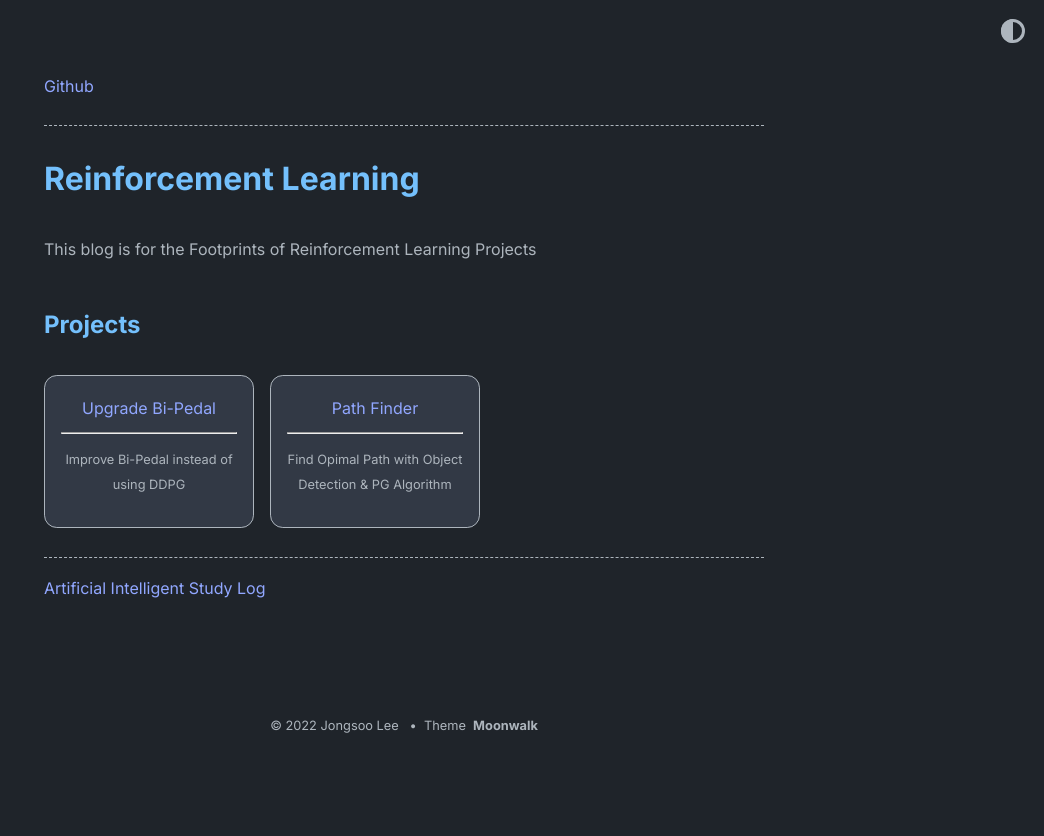
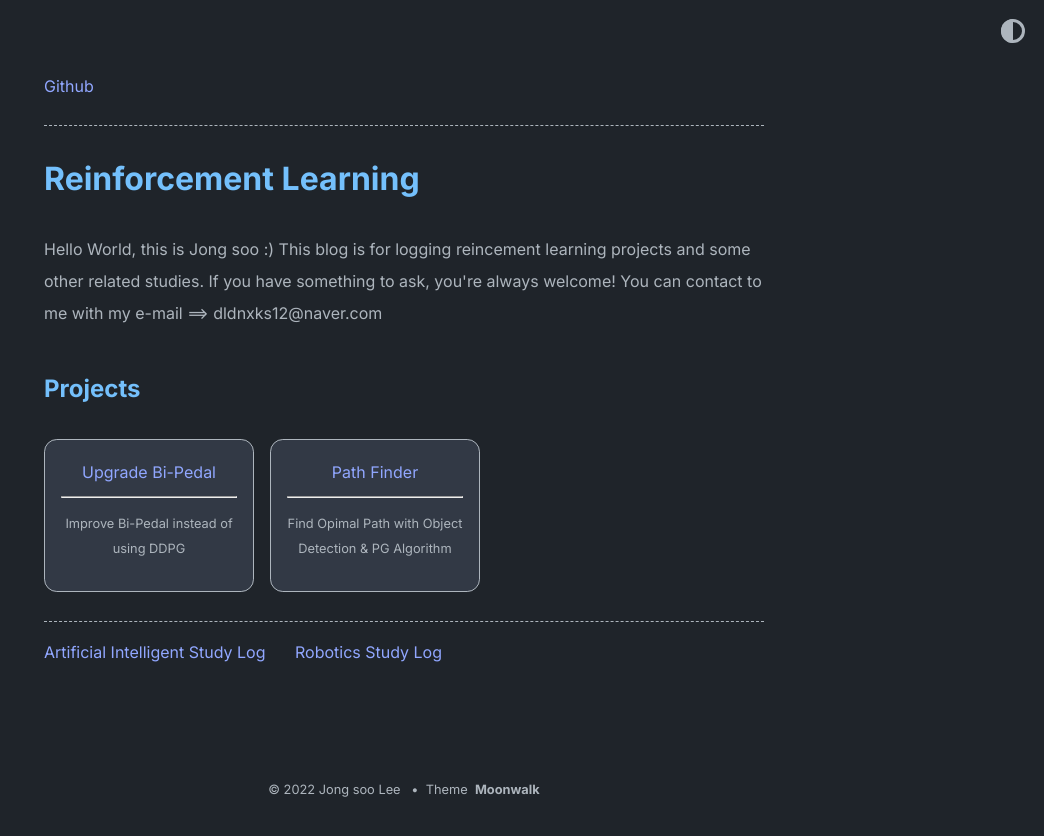
Before and after one commit to dldnxks12/dldnxks12.github.io, a Jekyll site: the page built from index.md, in a window 1280 px wide. Shown: the top 836 px of the page, without its empty margins (236-1280 px from the left). Built offline with Jekyll 4.4.1, drawn with Linux system fonts in a browser that asks for light colours.

Commit message:
Blog edit

```diff
--- a/_config.yml
+++ b/_config.yml
@@ -1,8 +1,13 @@
 title: Reinforcement Learning
-author: Jongsoo Lee
+author: Jong soo Lee
 url: https://dldnxks12.github.io
 description:
- This blog is for the Footprints of Reinforcement Learning Projects
+
+ Hello World, this is Jong soo :)
+
+ This blog is for logging reincement learning projects and some other related studies.
+ If you have something to ask, you're always welcome!
+ You can contact to me with my e-mail ==> dldnxks12@naver.com
 
 
 #theme: moonwalk # if you are using GitHub Pages, change it to remote_theme: abhinavs/moonwalk
@@ -28,7 +33,7 @@ theme_config:
   home:
     title_projects: Projects
 #    title_misc_list: Details
-#    title_blog: Blog
+    title_blog: Study Log
 #    title_old_projects: Old Projects
 
 #soopr:
--- a/_data/home.yml
+++ b/_data/home.yml
@@ -40,6 +40,10 @@ footer_entries:
   - title: Artificial Intelligent Study Log
     url: https://github.com/dldnxks12/A.I
 
+  - title: Robotics Study Log
+    url: https://github.com/dldnxks12/Robotics
+
+
 #misc_entries:
 #  - title: this is an example vertical list
 #    url: false
```
